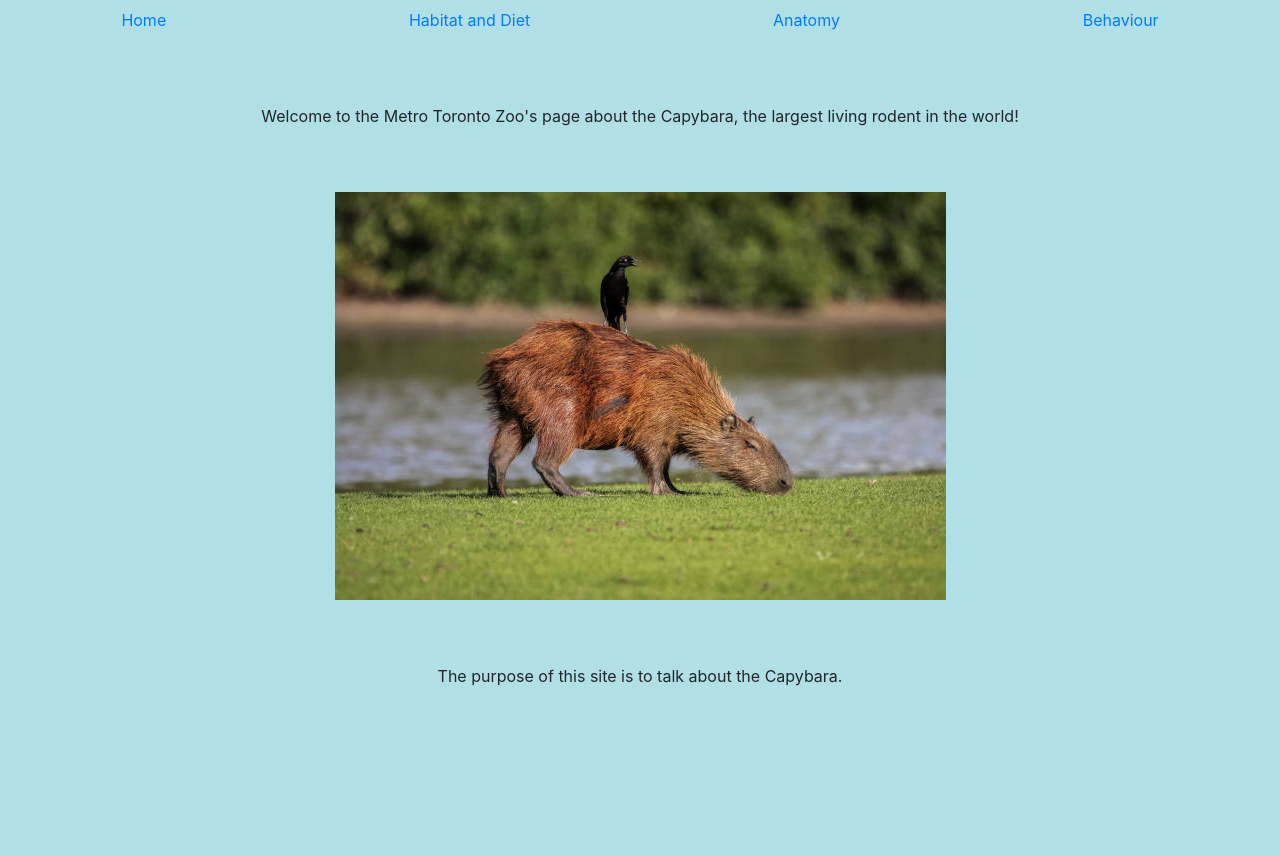
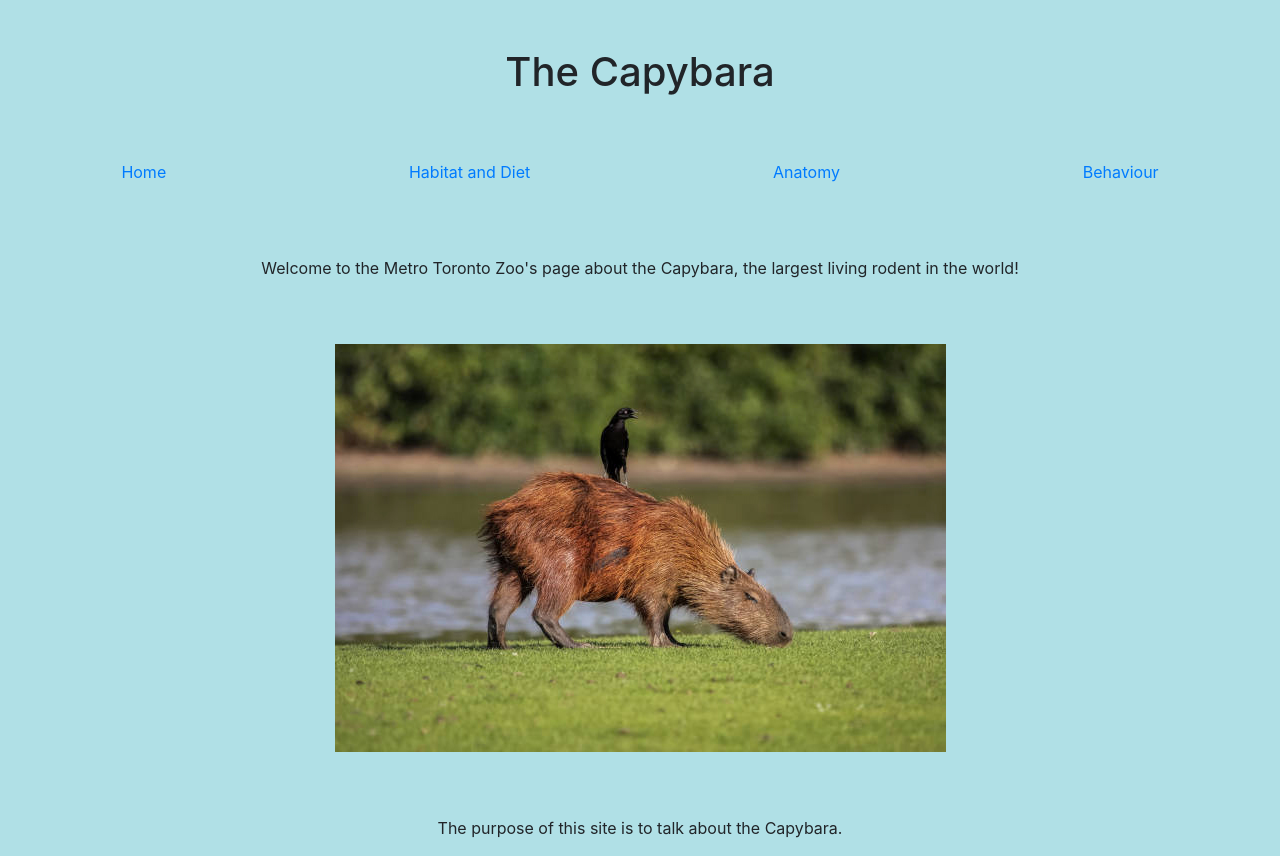
Before and after one commit to ben851/capybara, a plain HTML site: page index.html in a window 1280 px wide. Before the commit the page ends 800 px from the top, so only its background shows below. Drawn offline with nearby package versions, Linux system fonts and the light colour scheme.

Commit message:
More hoomepaage fixes

```diff
--- a/index.html
+++ b/index.html
@@ -9,6 +9,9 @@
     <script src="https://stackpath.bootstrapcdn.com/bootstrap/4.3.1/js/bootstrap.min.js" integrity="sha384-JjSmVgyd0p3pXB1rRibZUAYoIIy6OrQ6VrjIEaFf/nJGzIxFDsf4x0xIM+B07jRM" crossorigin="anonymous"></script>
     <title>The Capybara</title>
   </head>
+  <header class="text-center p-5">
+    <h1>The Capybara</h1>
+  </header>
   <body style="background-color:powderblue;">
     <ul class="nav nav-pills nav-fill">
       <li class="nav-item">
```
